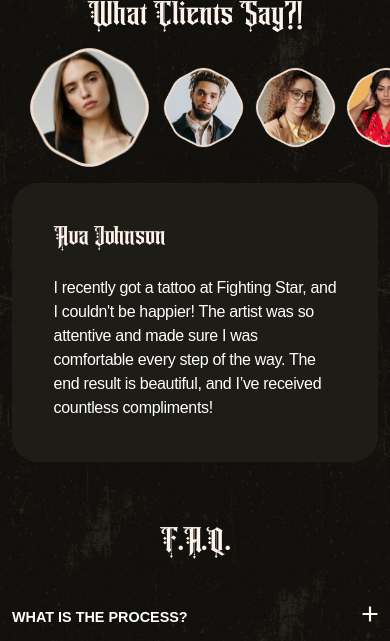
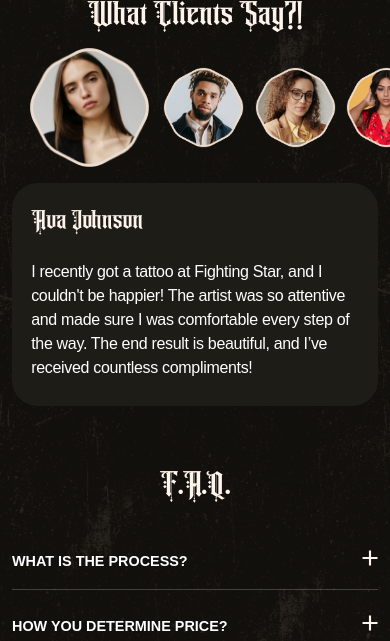
Before and after one commit to unenl1ghtened/homework, a PHP site: page /tattoo-salon/index.html in a window 390 px wide. Shown: the part 3484-4125 px from the top of the page. Run offline with PHP 8.4, Linux system fonts and the light colour scheme.

Commit message:
Update style.css

```diff
--- a/tattoo-salon/css/style.css
+++ b/tattoo-salon/css/style.css
@@ -1090,6 +1090,10 @@
         margin: 0 -5px;
     }
 
+    .testimonials__quote {
+        padding: 32px 24px;
+    }
+
     /* ------------- */
 
     .accordion-list__control-title {
```
